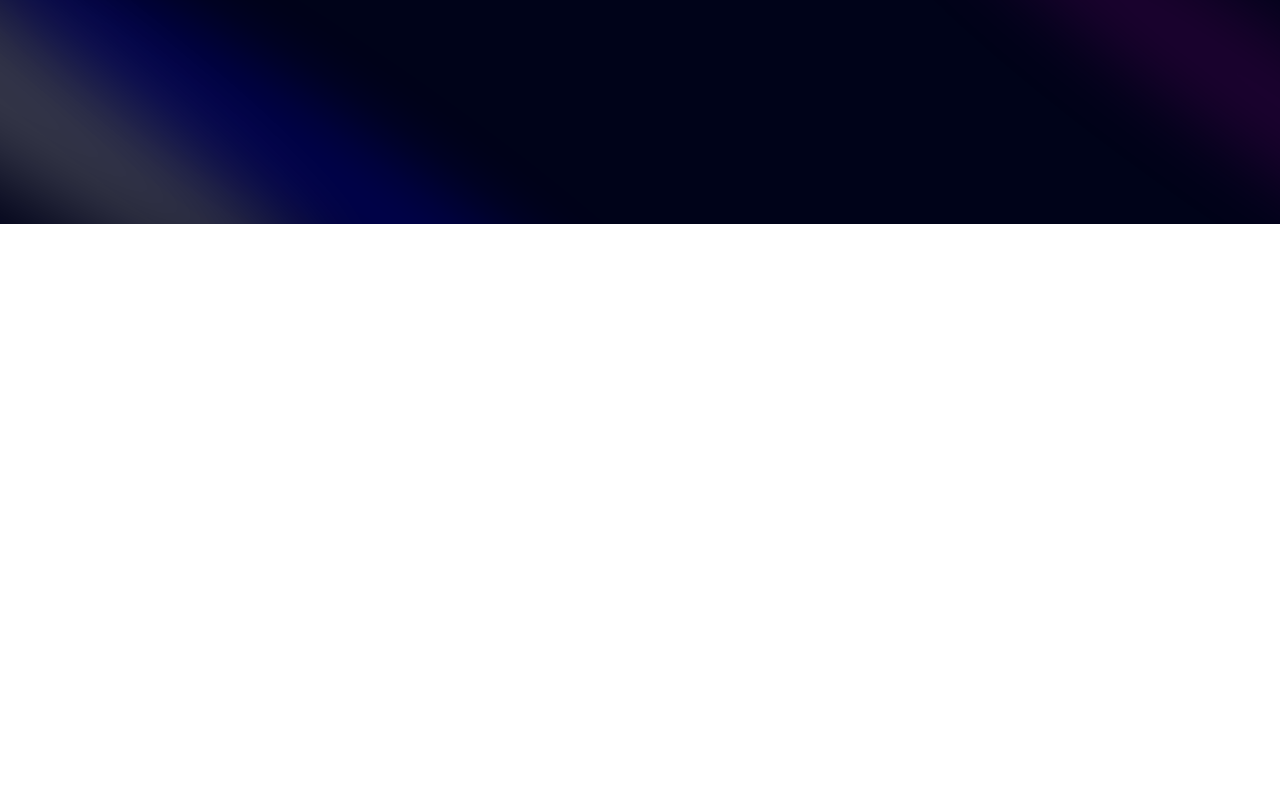
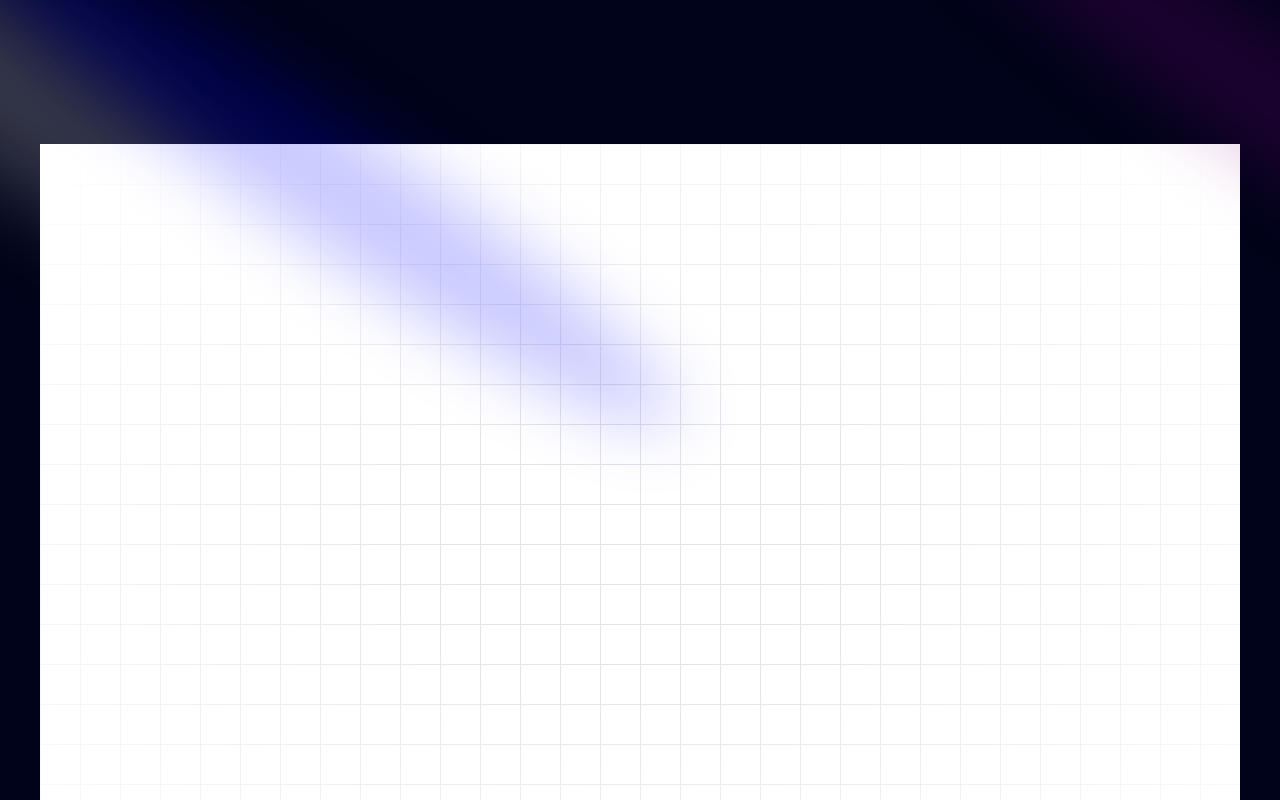
Before and after one commit to Michael-YZhou/portfolio-website, a Next.js app: page / in a window 1280 px wide. Shown: the top 800 px of the page. Built offline with nearby package versions, Linux system fonts and the light colour scheme.

Commit message:
Add a grid background to the Hero component.

```diff
--- a/components/hero/Hero.tsx
+++ b/components/hero/Hero.tsx
@@ -1,5 +1,6 @@
 import React from "react";
 import { Spotlight } from "../ui/Spotlight";
+import { cn } from "@/lib/utils";
 
 const Hero = () => {
   return (
@@ -15,6 +16,19 @@
         />
         <Spotlight className="top-28 left-80 h-[80vh] w-[50vw]" fill="blue" />
       </div>
+
+      <div className="relative flex h-screen w-full items-center justify-center bg-white bg-grid-black/[0.2] dark:bg-black-100 derk:bg-grid-white/[0.3]">
+        <div
+          className={cn(
+            "absolute inset-0",
+            "[background-size:40px_40px]",
+            "[background-image:linear-gradient(to_right,#e4e4e7_1px,transparent_1px),linear-gradient(to_bottom,#e4e4e7_1px,transparent_1px)]",
+            "dark:[background-image:linear-gradient(to_right,#262626_1px,transparent_1px),linear-gradient(to_bottom,#262626_1px,transparent_1px)]"
+          )}
+        />
+        {/* Radial gradient for the container to give a faded look */}
+        <div className="pointer-events-none absolute inset-0 flex items-center justify-center bg-white [mask-image:radial-gradient(ellipse_at_center,transparent_20%,black)] dark:bg-black-100"></div>
+      </div>
     </div>
   );
 };
--- a/package.json
+++ b/package.json
@@ -12,6 +12,7 @@
     "clsx": "^2.1.1",
     "motion": "^12.23.12",
     "next": "15.4.6",
+    "next-themes": "^0.4.6",
     "react": "19.1.0",
     "react-dom": "19.1.0",
     "tailwind-merge": "^3.3.1"
```
Also changed, not shown: 1 other file (tests, documents, lock files or other folders).
